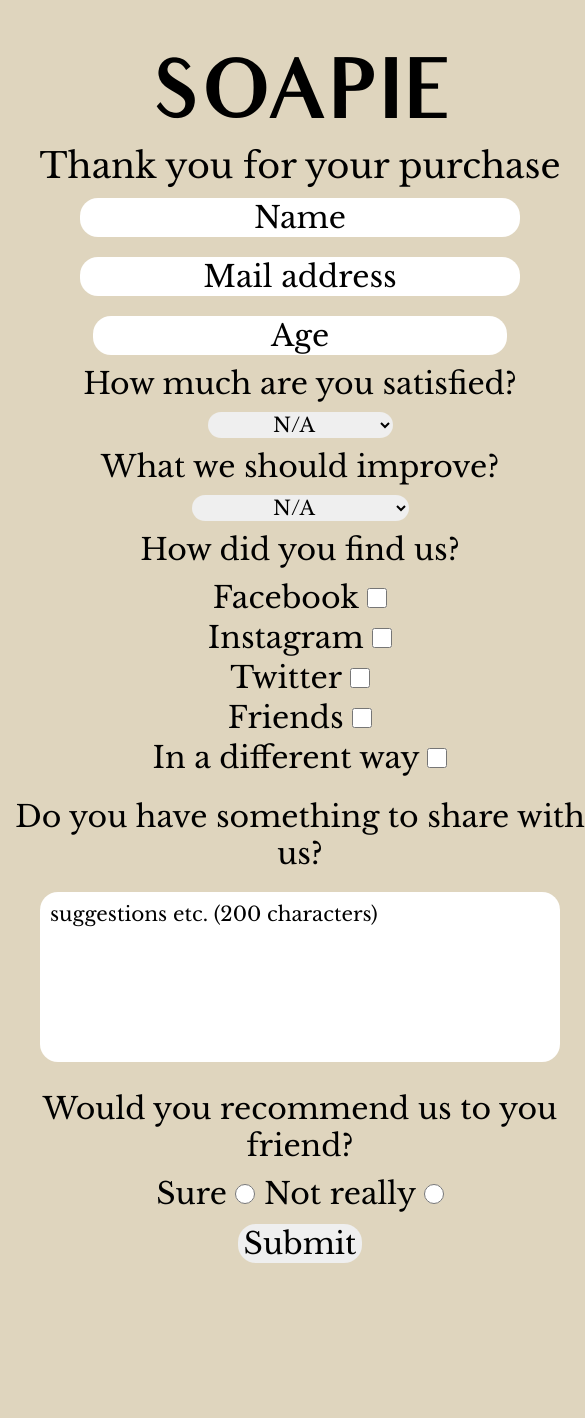
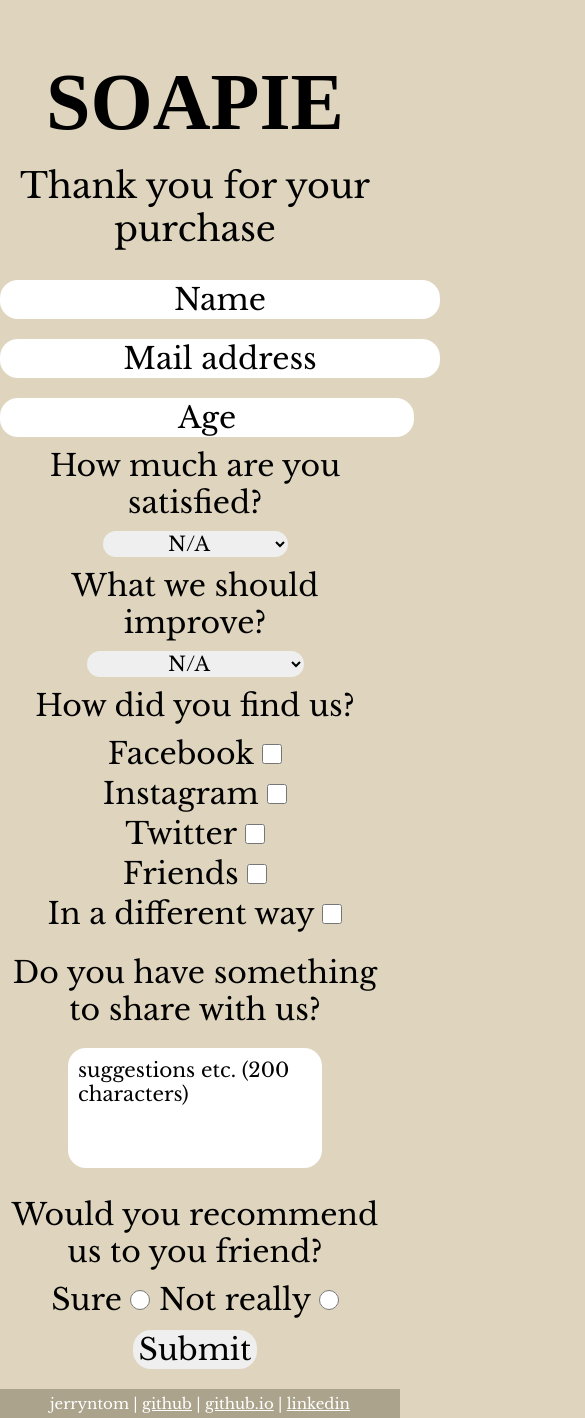
Before and after one commit to jerryntom/jerryntom.github.io, a plain HTML site: page index.html in a window 390 px wide. Shown: the whole page, 585 px wide, since content can reach past the window. Before the commit the page ends 1273 px from the top, so only its background shows below. Drawn offline with nearby package versions, Linux system fonts and the light colour scheme; files whose address does not match are found by name; a web font is replaced by a local one.

Commit message:
Mobile view and minor improvements (#3)
* Site is more responsive and relies on window or screen width
* Mobile view is here!
* Overflox-x is hidden in main and mobile view
* Added footer with personal websites

```diff
--- a/index.html
+++ b/index.html
@@ -72,5 +72,11 @@
             <input type = "radio" id = "recommendNo"  name = "recommend" value = "no" required><br>
             <input type = "submit" id = "submit" name = "submitSurvey" value = "Submit">
         </form>
+        <footer id = "footer">
+            <p id = "footer-content">jerryntom |
+                <a class = "footer-link" href = "https://github.com/jerryntom" target = "_blank">github</a> |
+                <a class = "footer-link" href = "https://jerryntom.github.io/" target = "_blank">github.io</a> |
+                <a class = "footer-link" href = "https://www.linkedin.com/in/jerryntom/" target = "_blank">linkedin</a></p>
+        </footer>
     </body>
 </html>
--- a/stylesheets/main.css
+++ b/stylesheets/main.css
@@ -1,3 +1,5 @@
+
+
 @font-face {
     font-family: Audrey;
     src: url("resources/fonts/Audrey-Normal.otf")
@@ -8,7 +10,7 @@ body {
     background-color: #dfd5be;
     margin-left: auto;
     margin-right: auto;
-    min-width: 600px;
+    overflow-x: hidden;
 }
 
 #title{
@@ -16,6 +18,7 @@ body {
 }
 
 #description{
+    line-height: normal;
     font-size: 35px;
     margin-bottom: 20px;
 }
@@ -114,11 +117,10 @@ select, option {
 textarea {
     padding: 10px;
     margin: 20px;
-    min-width: 500px;
+    font-size: 20px;
+    width: 60%;
     max-width: 500px;
-    min-height: 150px;
-    max-height: 150px;
-    font-size: 20px;
+    min-height: 100px;
     resize: none;
     outline: none;
     border: none;
@@ -127,7 +129,38 @@ textarea {
     font-family: 'Libre Baskerville';
 }
 
+textarea::-webkit-scrollbar {
+    appearance: none;
+}
+
 label[for = "customerOpinion"] {
     display: inline-block;
     margin-top: 20px;
 }
+
+#footer {
+    display: inline-block;
+    width: 100%;
+    background-color: hwb(45 55% 33%);
+    text-align: center;
+    margin: 10px 0px 0px 0px;
+    padding: 5px;
+    color: white;
+}
+
+#footer-content{
+    margin: 0px;
+    font-size: 15px;
+}
+
+.footer-link {
+    color: white;
+}
+
+.footer-link:hover {
+    color: grey;
+}
+
+.footer-link:active {
+    color: black;
+}
--- a/stylesheets/mobile.css
+++ b/stylesheets/mobile.css
@@ -0,0 +1,164 @@
+@font-face {
+    font-family: Audrey;
+    src: url("resources/fonts/Audrey-Normal.otf")
+}
+
+html, body {
+    margin: 0px;
+    background-color: #dfd5be;
+    margin-left: auto;
+    margin-right: auto;
+    overflow-x: hidden;
+}
+
+#title{
+    font-size: 20vw;
+    margin-bottom: 60px;
+}
+
+#description{
+    line-height: normal;
+    font-size: 30px;
+    margin-bottom: 20px;
+}
+
+p {
+    font-family: 'Libre Baskerville';
+    font-size: 20px;
+    margin: 0px 0px 10px 0px;
+}
+
+#header {
+    margin-top: 100px;
+    text-align: center;
+    font-family: "Audrey";
+    font-size: 40px;
+    line-height: 10%;
+    display: block;
+}
+
+#survey-form {
+    align-items: center;
+    text-align: center;
+    font-size: 20px;
+    font-family: 'Libre Baskerville';
+}
+
+input {
+    width: 60%;
+    max-width: 200px;
+    margin: 10px 0px 10px 0px;
+    padding: 5px;
+    border-radius: 18px;
+    border: none;
+    font-size: 20px;
+    color: black;
+    font-family: 'Libre Baskerville';
+    text-align: center;
+    scrollbar-width: thin;
+    scrollbar-color: hwb(45 73% 15%);
+    outline: none;
+}
+
+input:focus, input:hover,
+input:hover::-webkit-input-placeholder,
+select:hover, select:focus,
+textarea:hover, textarea:focus,
+textarea:hover::-webkit-input-placeholder {
+    background-color: hwb(45 55% 33%);
+    color: white;
+}
+
+input:focus::-webkit-input-placeholder,
+textarea:focus::-webkit-input-placeholder {
+    color: transparent;
+}
+
+input::-webkit-input-placeholder,
+textarea::-webkit-input-placeholder {
+    color: black;
+}
+
+input::-webkit-outer-spin-button,
+input::-webkit-inner-spin-button {
+    -webkit-appearance: none;
+    margin: 0;
+}
+
+input[type = "radio"], input[type = "checkbox"] {
+    height: 20px;
+    width: 20px;
+    accent-color: hwb(45 55% 33%);
+}
+
+input[type = "radio"]:hover,
+input[type = "checkbox"]:hover,
+input[type = "radio"]:focus,
+input[type = "checkbox"]:focus
+{
+    height: 25px;
+    width: 25px;
+}
+
+select, option {
+    width: 60%;
+    max-width: 200px;
+    margin: 10px 0px 10px 0px;
+    padding: 5px;
+    font-size: 20px;
+    border-radius: 18px;
+    font-family: 'Libre Baskerville';
+    border: 0px;
+    outline: 0px;
+    text-align: center;
+}
+
+textarea {
+    width: 70%;
+    padding: 10px;
+    margin: 20px;
+    font-size: 20px;
+    resize: none;
+    outline: none;
+    border: none;
+    border-radius: 18px;
+    color: black;
+    font-family: 'Libre Baskerville';
+}
+
+textarea::-webkit-scrollbar {
+    appearance: none;
+}
+
+label[for = "customerOpinion"] {
+    display: inline-block;
+    margin-top: 20px;
+}
+
+#footer {
+    display: inline-block;
+    width: 100%;
+    background-color: hwb(45 55% 33%);
+    text-align: center;
+    margin: 10px 0px 0px 0px;
+    padding: 5px;
+    color: white;
+}
+
+#footer-content{
+    line-height: normal;
+    margin: 0px;
+    font-size: 15px;
+}
+
+.footer-link {
+    color: white;
+}
+
+.footer-link:hover {
+    color: grey;
+}
+
+.footer-link:active {
+    color: black;
+}
```
